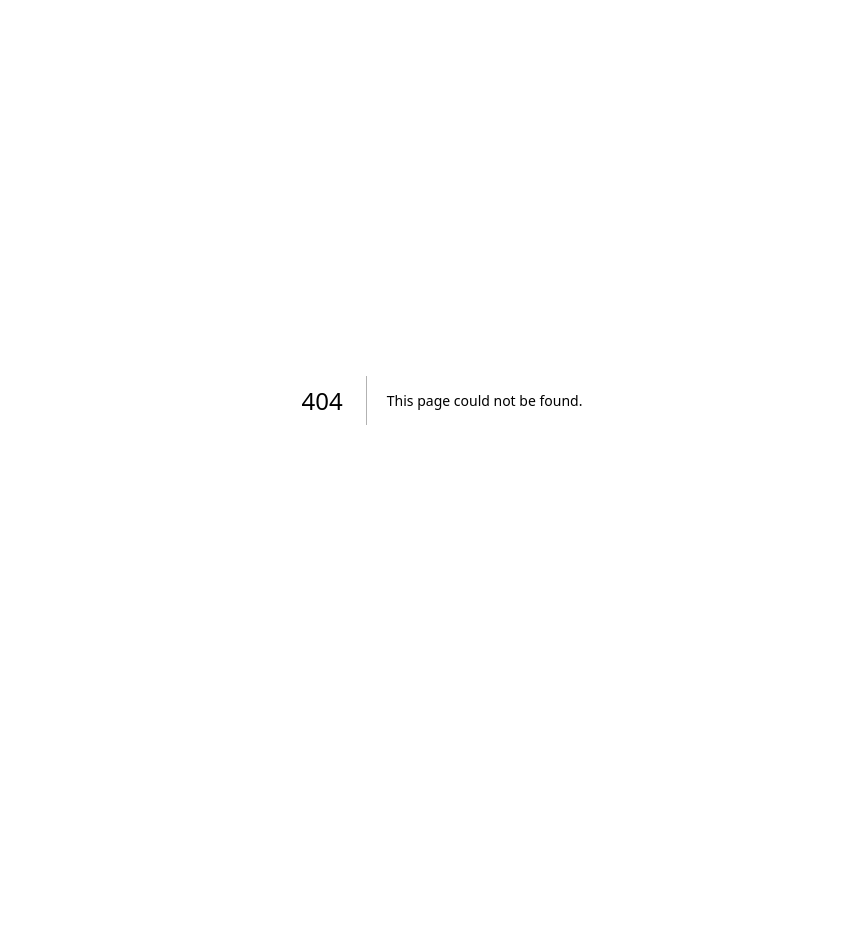
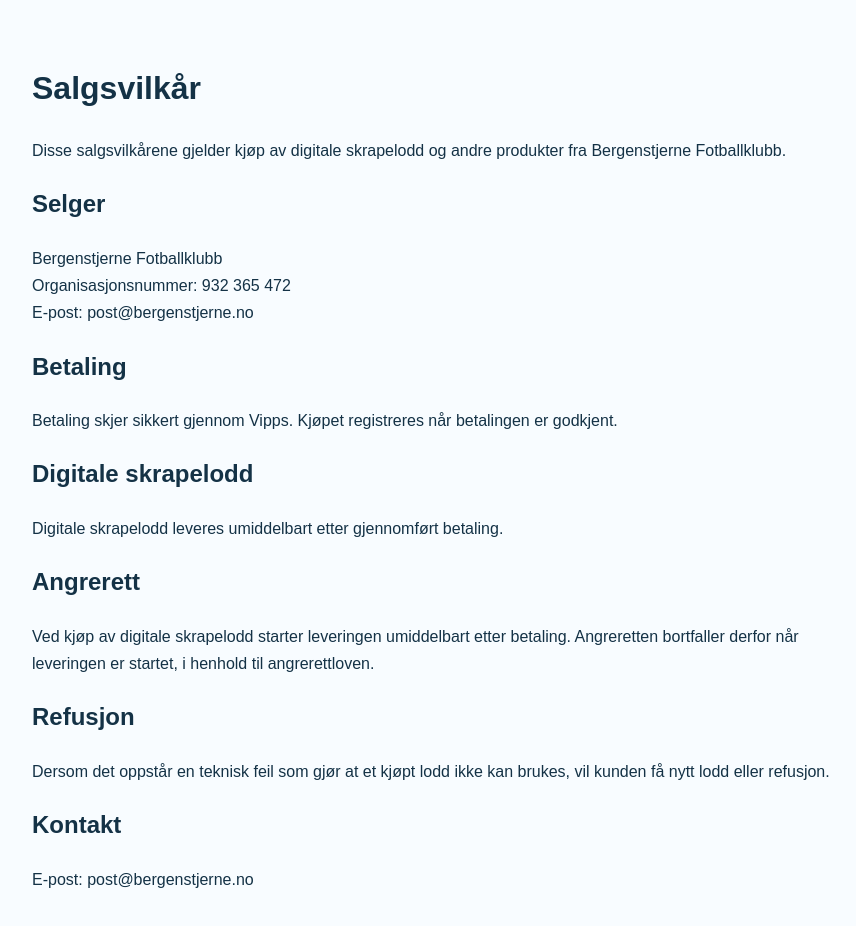
Before and after one commit to kjell-aage/bergenstjerne-lodd-ny, a Next.js app: page /salgsvilkar in a window 1280 px wide. Before the commit this address had no page. Shown: the top 926 px of the page, without its empty margins (198-1054 px from the left). Before the commit the page ends 800 px from the top, so only its background shows below. Built offline with nearby package versions, Linux system fonts and the light colour scheme.

Commit message:
La til salgsvilkår

```diff
--- /dev/null
+++ b/app/salgsvilkar/page.tsx
@@ -0,0 +1,62 @@
+export default function Salgsvilkar() {
+  return (
+    <main
+      style={{
+        maxWidth: "900px",
+        margin: "0 auto",
+        padding: "40px",
+        lineHeight: "1.7",
+        fontFamily: "Arial, sans-serif",
+      }}
+    >
+      <h1>Salgsvilkår</h1>
+
+      <p>
+        Disse salgsvilkårene gjelder kjøp av digitale skrapelodd og andre
+        produkter fra Bergenstjerne Fotballklubb.
+      </p>
+
+      <h2>Selger</h2>
+
+      <p>
+        Bergenstjerne Fotballklubb<br />
+        Organisasjonsnummer: 932 365 472<br />
+        E-post: post@bergenstjerne.no
+      </p>
+
+      <h2>Betaling</h2>
+
+      <p>
+        Betaling skjer sikkert gjennom Vipps. Kjøpet registreres når betalingen
+        er godkjent.
+      </p>
+
+      <h2>Digitale skrapelodd</h2>
+
+      <p>
+        Digitale skrapelodd leveres umiddelbart etter gjennomført betaling.
+      </p>
+
+      <h2>Angrerett</h2>
+
+      <p>
+        Ved kjøp av digitale skrapelodd starter leveringen umiddelbart etter
+        betaling. Angreretten bortfaller derfor når leveringen er startet, i
+        henhold til angrerettloven.
+      </p>
+
+      <h2>Refusjon</h2>
+
+      <p>
+        Dersom det oppstår en teknisk feil som gjør at et kjøpt lodd ikke kan
+        brukes, vil kunden få nytt lodd eller refusjon.
+      </p>
+
+      <h2>Kontakt</h2>
+
+      <p>
+        E-post: post@bergenstjerne.no
+      </p>
+    </main>
+  );
+}
```
